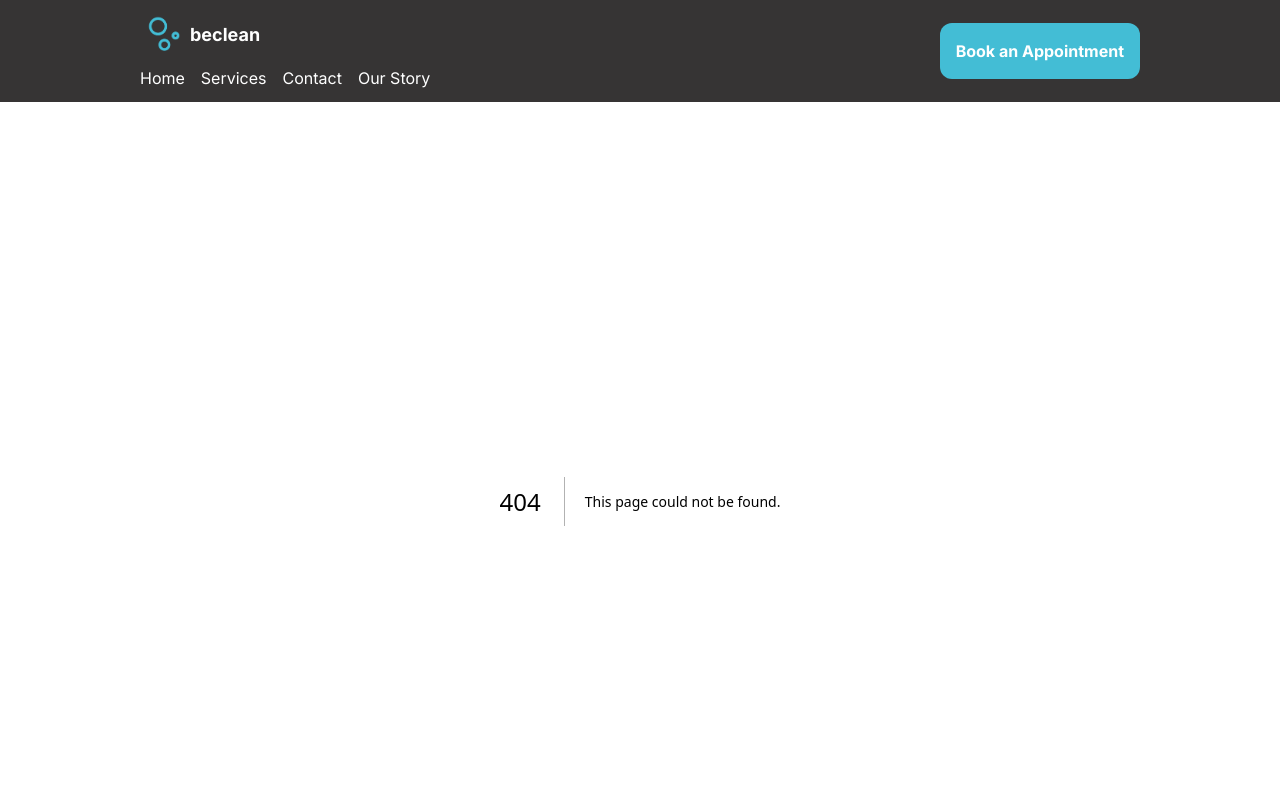
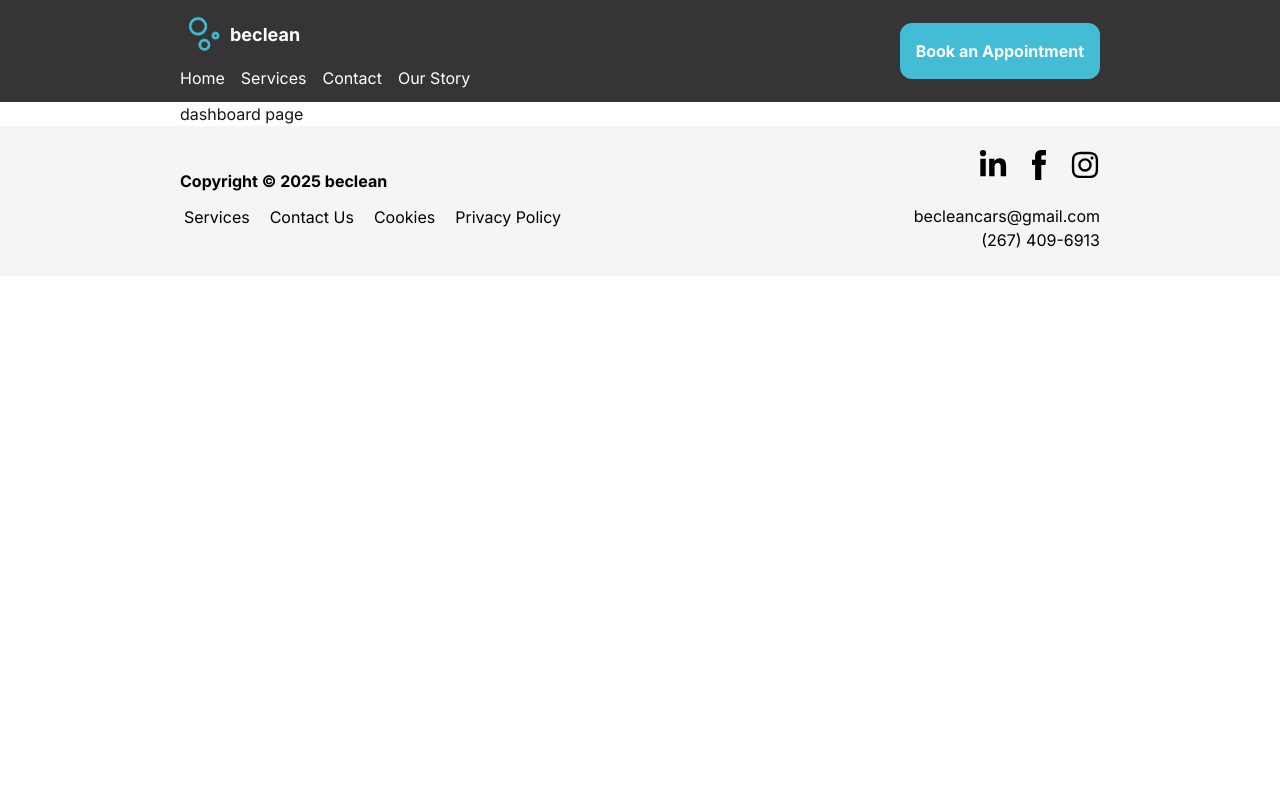
Before and after one commit to jisanjung/becleannext, a Next.js app: page /dashboard in a window 1280 px wide. Before the commit this address had no page. Shown: the top 800 px of the page. Built offline with nearby package versions, Linux system fonts and the light colour scheme.

Commit message:
default wrapper styles on generated pages

```diff
--- a/package.json
+++ b/package.json
@@ -3,7 +3,7 @@
   "version": "0.1.0",
   "private": true,
   "scripts": {
-    "dev": "next dev --turbopack",
+    "dev":"next dev",
     "build": "next build",
     "start": "next start",
     "lint": "next lint",
--- a/scripts/generate-page.js
+++ b/scripts/generate-page.js
@@ -27,7 +27,7 @@ export const metadata = {
 };
 export default function ${capitalize(pageName)}Page() {
   return (
-    <main>
+    <main className="wrapper">
         ${pageName} page
     </main>
   );
--- /dev/null
+++ b/src/app/dashboard/page.js
@@ -0,0 +1,11 @@
+export const metadata = {
+  title: "dashboard | beclean",
+  description: "dashboard.",
+};
+export default function DashboardPage() {
+  return (
+    <main className="wrapper">
+        dashboard page
+    </main>
+  );
+}
--- a/src/app/globals.css
+++ b/src/app/globals.css
@@ -35,7 +35,7 @@ body {
     background: #369fb4;
 }
 .wrapper {
-
+  @apply px-4 md:px-10;
 }
 
 .button {
```
